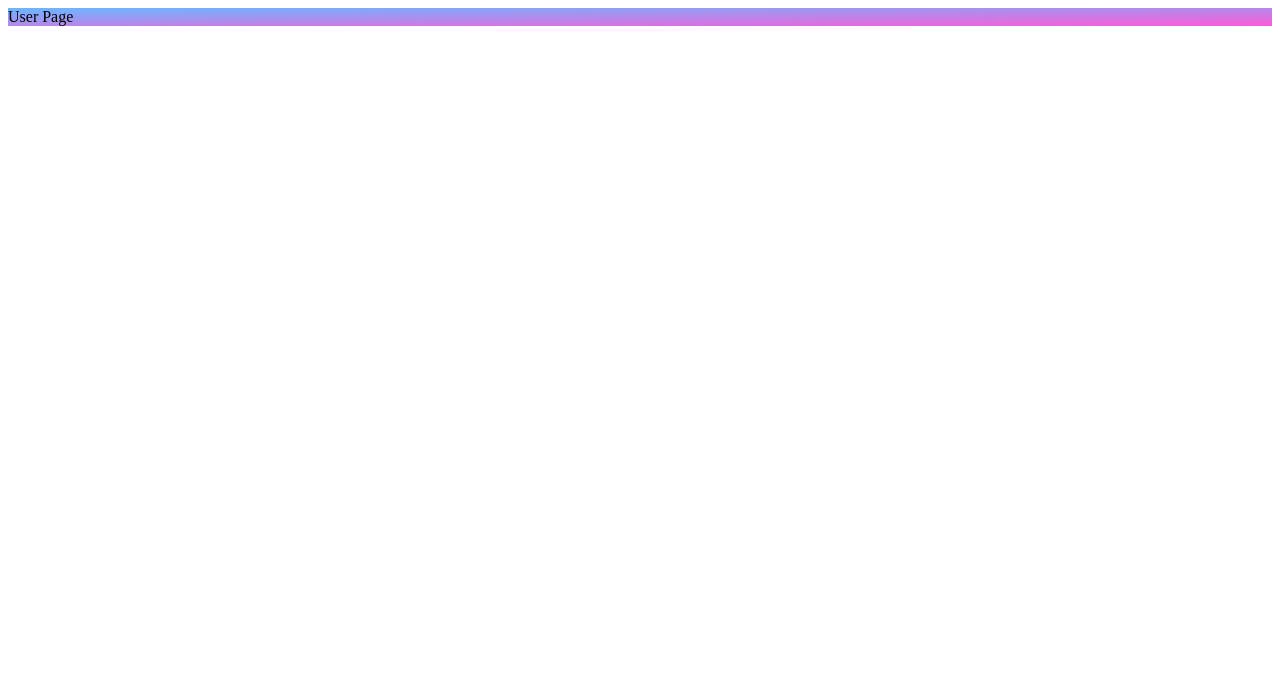
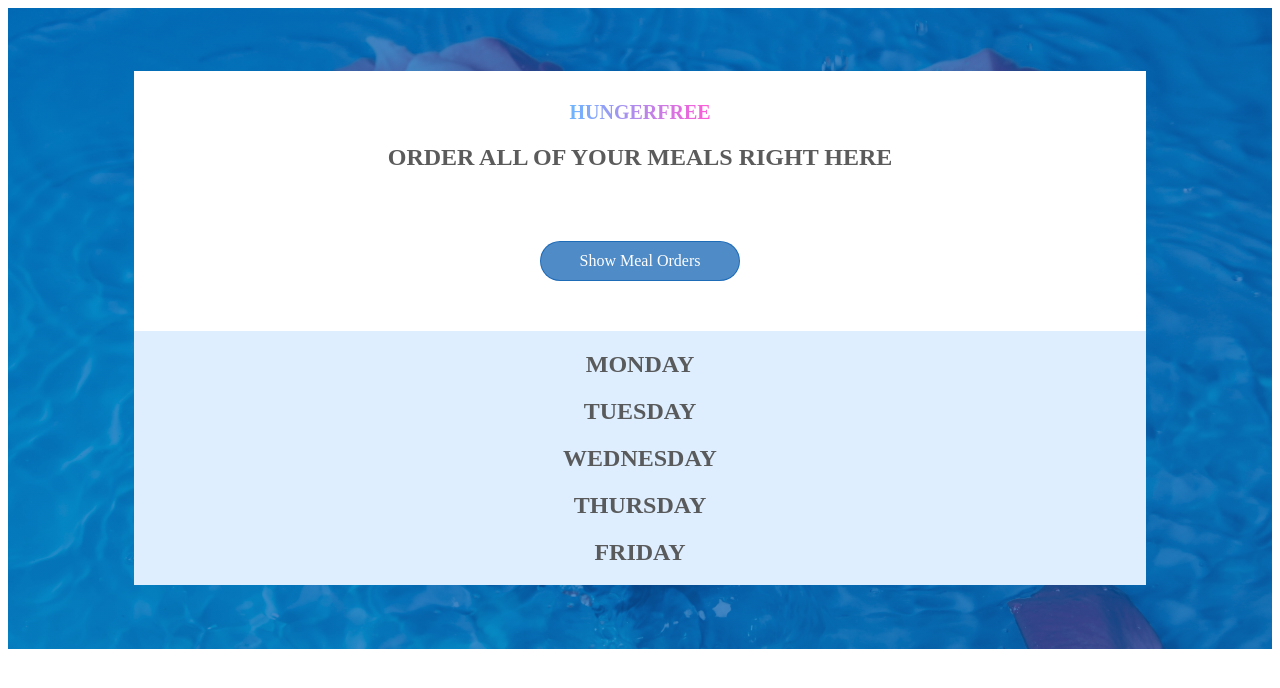
Before and after one commit to Robert-Dela/Hunger_free_App, a Next.js app: page / in a window 1280 px wide. Shown: the top 688 px of the page. Built offline with nearby package versions, Linux system fonts and the light colour scheme; a web font is replaced by a local one.

Commit message:
user page styling

```diff
--- a/components/User-dashboard/main.js
+++ b/components/User-dashboard/main.js
@@ -5,7 +5,8 @@ import styles from '../../styles/main.module.css'
 export default function Main () {
 
 
-const {body, container,
+const { body, container, content, content_header, logo, btn,
+        content_body,
 
       } = styles
 
@@ -19,7 +20,26 @@ const {body, container,
 
             <body className={body}>
                 <div className={container}>
-User Page
+                    <div className={content}>
+                        <section className={content_header}>
+                            <div className={logo}>
+                                HUNGERFREE
+                            </div>
+                            <h2>ORDER ALL OF YOUR MEALS RIGHT HERE</h2>
+                            <button type="submit" className={btn}  value="submit">Show Meal Orders</button>
+
+                        </section>
+
+                        <section className={content_body}>
+
+                            <h2>MONDAY</h2>
+                            <h2>TUESDAY</h2>
+                            <h2>WEDNESDAY</h2>
+                            <h2>THURSDAY</h2>
+                            <h2>FRIDAY</h2>
+
+                        </section>
+                    </div>
                 </div>
             </body>
         </>
--- a/styles/main.module.css
+++ b/styles/main.module.css
@@ -1,9 +1,68 @@
 .body {
     font-family: "WorkSans";
-    background: linear-gradient(to right bottom, #3399ffb7, #ff1ac6b7);
+    background: linear-gradient(to right bottom, #3399ffb7, #0a5eb1b7);
     background-repeat: no-repeat;
     background-size: cover;
     height: 100%;
     margin: 0;
-    color: #000;
+    color: rgba(78, 78, 78, 0.925);
 }
+
+.container {
+    background: linear-gradient(to right bottom, #035cb6b7, #0a5eb1b7), url(../public/food.jpg);
+    background-repeat: no-repeat;
+    background-size: cover;
+    height: 100%;
+    margin: 0;
+    padding: 5% 10%;
+}
+
+.content {
+    background: #fff;
+    display: grid;
+    grid-template-columns: 100%;
+    /* box-shadow: 0 1rem 1rem rgba(231, 224, 224, 0.692); */
+
+}
+
+.content_header {
+    display: flex;
+    flex-direction: column;
+    align-items: center;
+}
+
+.logo {
+    text-transform: uppercase;
+    font-size: 20px;
+    font-weight: 600;
+    display: inline-block;
+    background-image: linear-gradient(to right, #3399ffb7, #ff1ac6b7);
+    -webkit-background-clip: text;
+    color:transparent;
+    margin-top: 30px;
+}
+
+.btn {
+    background:#0a5eb1b7;
+    border: 1px solid #0a5eb1b7;
+    border-radius: 22px;
+    font-family: "WorkSans";
+    padding: 10px 20px;
+    width: 200px;
+    text-decoration: none;
+    color: #fff;
+    cursor: pointer;
+    font-size: 16px;
+    outline: none;
+    margin: 50px 0;
+}
+
+.btn:hover {
+    background: #fff;
+    color: #0a5eb1b7;
+}
+
+.content_body {
+    text-align: center;
+    background: #2d93f827;
+}
```
